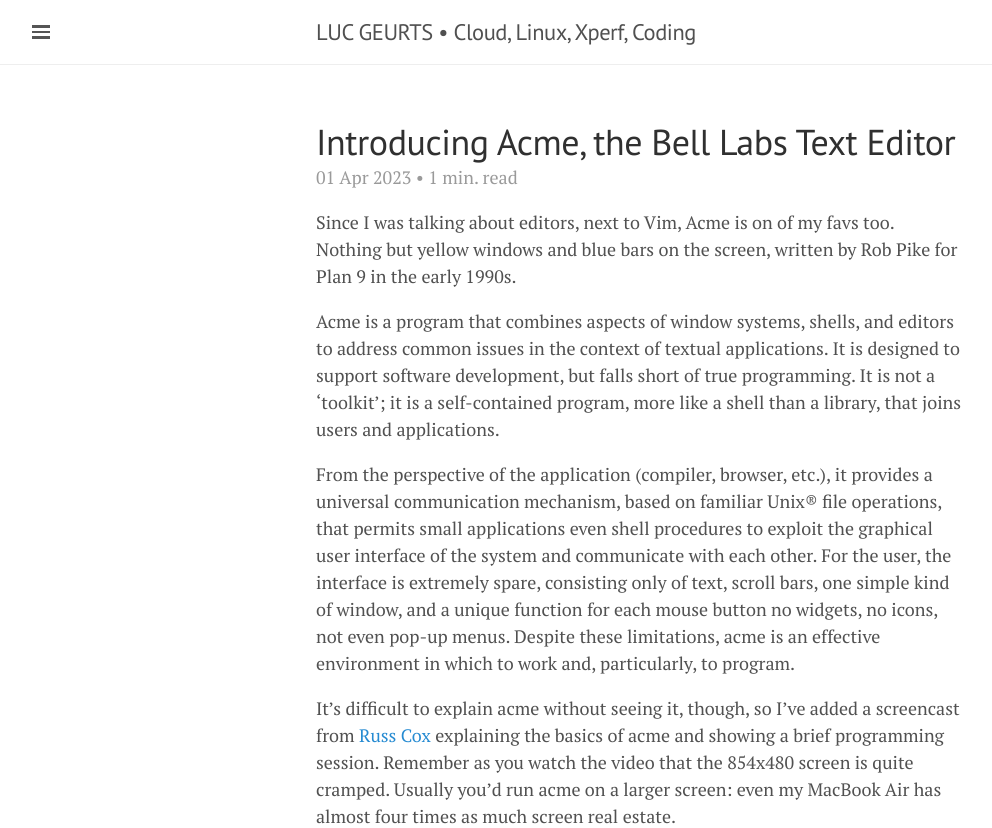
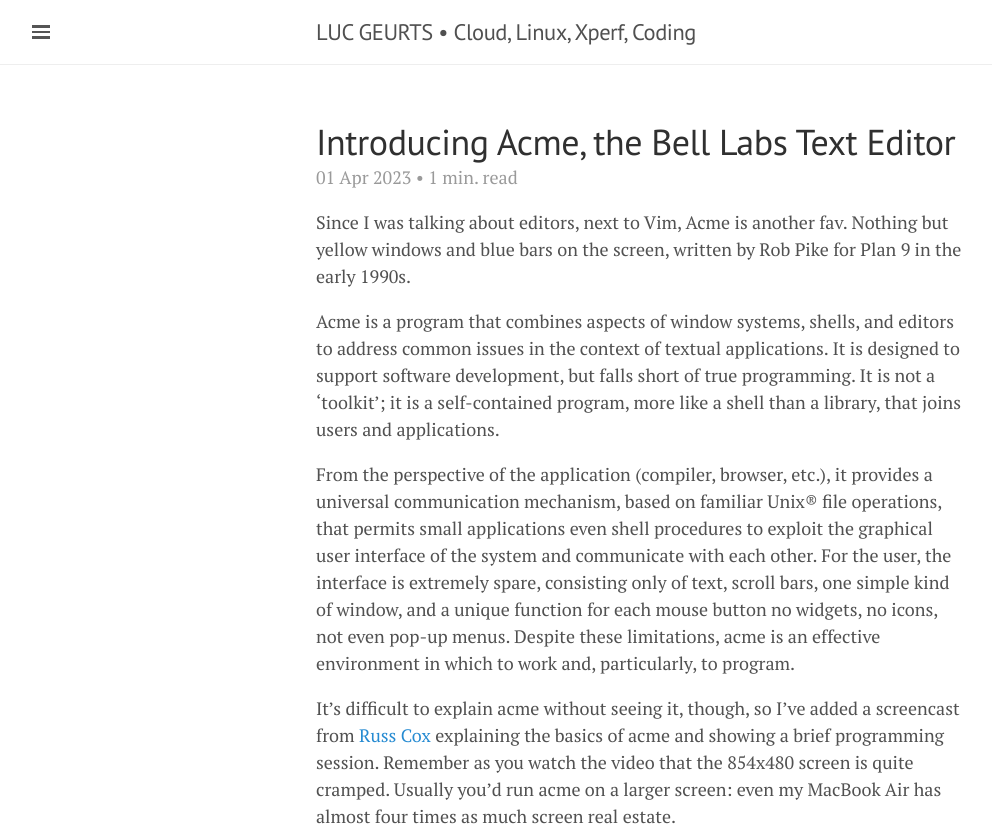
Before and after one commit to lgeurts/lgeurts.github.io, a Jekyll site: the page built from _posts/2023-04-01-introducing-acme.md, in a window 1280 px wide. Shown: the top 828 px of the page, without its empty margins (0-992 px from the left). Built offline with Jekyll 4.4.1, drawn with Linux system fonts in a browser that asks for light colours; nearby versions of some CDN libraries; comment, search, counter and statistics services are not loaded; grey boxes are pictures that could not be loaded.

Commit message:
Update 2023-04-01-introducing-acme.md

```diff
--- a/_posts/2023-04-01-introducing-acme.md
+++ b/_posts/2023-04-01-introducing-acme.md
@@ -7,7 +7,7 @@
 tags: [ Linux Tutorials, Developer Tools ]
 ---
 
-Since I was talking about editors, next to Vim, Acme is on of my favs too. Nothing but yellow windows and blue bars on the screen, written by Rob Pike for Plan 9 in the early 1990s.
+Since I was talking about editors, next to Vim, Acme is another fav. Nothing but yellow windows and blue bars on the screen, written by Rob Pike for Plan 9 in the early 1990s.
 
 Acme is a program that combines aspects of window systems, shells, and editors to address common issues in the context of textual applications. It is
 designed to support software development, but falls short of true programming. It is not a ‘toolkit’; it is a self-contained program, more like a shell than a library, that joins users and applications.
```
